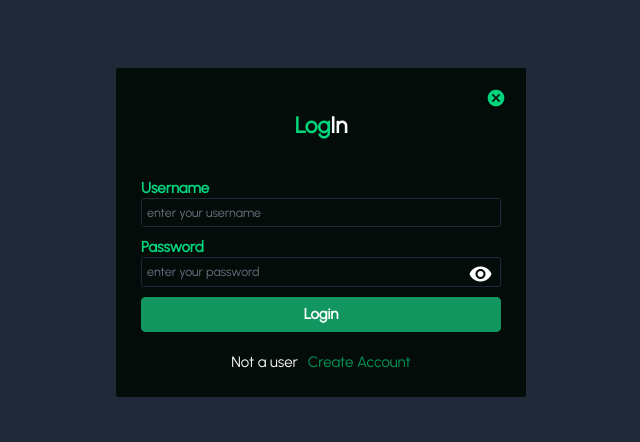
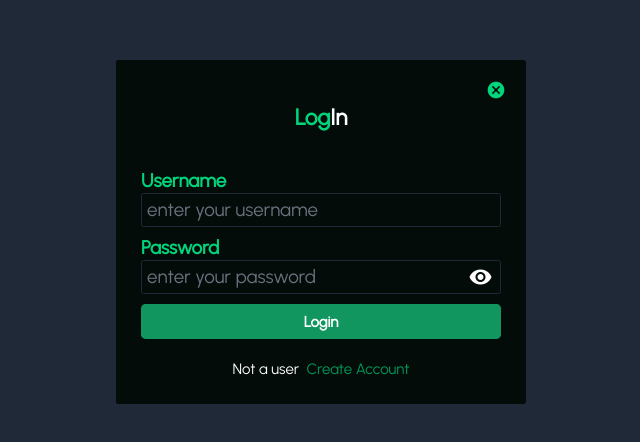
Before and after one commit to Realgreat01/chat-application-frontend, a Vue app: page /login in a window 1280 px wide. Shown: the part 168-610 px from the top of the page, without its empty margins (319-959 px from the left). Built offline with nearby package versions, Linux system fonts and the light colour scheme; no server answers; what vue-m-message would draw is missing.

Commit message:
adjusted height and width

```diff
--- a/package.json
+++ b/package.json
@@ -14,8 +14,8 @@
 		"jspdf": "^2.5.1",
 		"material-icons": "^1.13.2",
 		"pinia": "^2.0.28",
+		"prettier": "^2.8.4",
 		"pinia-plugin-persistedstate": "^3.1.0",
-		"prettier": "^2.8.4",
 		"prettier-plugin-organize-imports": "^3.2.2",
 		"prettier-plugin-tailwindcss": "^0.2.4",
 		"sass": "^1.58.3",
--- a/src/views/auth/LoginPage.vue
+++ b/src/views/auth/LoginPage.vue
@@ -14,7 +14,7 @@
 					Log<span class="text-white">In</span>
 				</h1>
 				<form
-					class="mx-auto mt-10 w-full p-2 text-2xl"
+					class="mx-auto mt-10 w-full p-2"
 					@submit.prevent="signIn">
 					<div
 						v-for="(credential, index) in userCredentials"
@@ -22,7 +22,7 @@
 						class="my-2">
 						<label
 							:for="credential.value"
-							class="mt-4 block font-bold capitalize text-brand">
+							class="mt-4 block text-3xl font-bold capitalize text-brand">
 							{{ credential.title }}
 						</label>
 						<div class="relative">
@@ -38,7 +38,7 @@
 										: ' border-gray-800'
 								"
 								v-model="userDetails[credential.value]"
-								class="relative block w-full rounded border bg-transparent p-2 text-xl placeholder:lowercase focus:border-brand focus:outline-none focus:ring-transparent" />
+								class="relative block w-full rounded border bg-transparent p-2 text-3xl placeholder:lowercase focus:border-brand focus:outline-none focus:ring-transparent" />
 							<div
 								v-if="credential.value === 'password'"
 								class="absolute top-2 right-3 mr-10 flex">
@@ -71,7 +71,7 @@
 							customClass="focus:scale-105"
 							loadingText="Signing In .." />
 					</div>
-					<div class="mx-auto mt-8 flex items-center justify-center gap-x-4">
+					<div class="mx-auto mt-8 flex items-center justify-center gap-x-3 text-2xl">
 						<p class="">Not a user</p>
 						<router-link :to="{name: 'register'}">
 							<p class="cursor-pointer text-brand text-opacity-70">
--- a/src/views/auth/registrationPage.vue
+++ b/src/views/auth/registrationPage.vue
@@ -22,11 +22,11 @@
 						class="relative">
 						<label
 							:for="field.title"
-							class="mt-4 block text-xl font-bold capitalize text-brand"
+							class="mt-6 block text-2xl font-bold capitalize text-brand"
 							>{{ field.title.replaceAll('_', ' ') }}</label
 						>
 						<input
-							class="relative block w-full rounded border bg-transparent p-2 text-xl placeholder:lowercase focus:border focus:border-brand focus:outline-none focus:ring-transparent"
+							class="relative block w-full rounded border bg-transparent p-2 text-2xl placeholder:lowercase focus:border focus:border-brand focus:outline-none focus:ring-transparent"
 							:type="field.type"
 							:style="serverError[field.title] ? 'border: 1px solid red' : ''"
 							:class="
@@ -59,7 +59,9 @@
 
 					<!-- Gender -->
 					<!-- Gender -->
-					<label class="mt-4 block text-xl font-bold capitalize text-brand">Gender</label>
+					<label class="mt-6 block text-3xl font-bold capitalize text-brand"
+						>Gender</label
+					>
 					<div
 						@click="showGender = !showGender"
 						:class="
@@ -67,8 +69,8 @@
 								? 'bg-red-600'
 								: 'bg-gray-900'
 						"
-						class="relative my-4 flex h-12 w-full cursor-pointer items-center justify-between rounded">
-						<h2 class="mx-2">Choose Your Gender</h2>
+						class="relative mb-2 flex h-12 w-full cursor-pointer items-center justify-between rounded">
+						<h2 class="mx-2 text-2xl">Choose Your Gender</h2>
 						<i
 							class="material-icons duration-500"
 							style="font-size: 34px"
@@ -97,20 +99,20 @@
 									class="hidden" />
 								<label
 									:for="gender"
-									class="my-2 flex w-full justify-between rounded bg-gray-800 p-2"
+									class="my-4 flex w-full justify-between rounded bg-gray-800 p-2"
 									:class="
 										UserCredentials.gender === gender
 											? 'bg-slate-100 text-brand-dark'
 											: ''
 									">
-									<span class="justify-self-start text-xl capitalize">{{
+									<span class="justify-self-start text-2xl capitalize">{{
 										gender
 									}}</span>
 									<span v-if="UserCredentials.gender === gender">
 										<input
 											type="checkbox"
 											name="skills"
-											class="mr-1 block h-6 w-6 rounded-full text-brand"
+											class="mr-1 block h-6 w-6 rounded-full text-2xl text-brand"
 											id=""
 											checked /></span
 								></label>
@@ -119,7 +121,7 @@
 					</div>
 					<!--  -->
 					<div
-						class="my-4 flex h-[3.5rem] w-full items-center justify-center rounded-lg bg-[#10965e] text-2xl font-bold hover:shadow-2xl hover:shadow-brand">
+						class="my-6 flex h-[3.5rem] w-full items-center justify-center rounded-lg bg-[#10965e] text-2xl font-bold hover:shadow-2xl hover:shadow-brand">
 						<ButtonComponent
 							text="Create Account"
 							type="submit"
@@ -127,7 +129,7 @@
 							customClass="focus:scale-105"
 							loadingText="Creating Account" />
 					</div>
-					<div class="my-4 flex items-center justify-center gap-x-5 text-[1.4rem]">
+					<div class="my-4 flex items-center justify-center gap-x-5 text-[1.5rem]">
 						<p class="mx-1 block cursor-pointer text-white">Already have an Account?</p>
 
 						<router-link :to="{name: 'login'}">
@@ -165,7 +167,6 @@ const forms = ref([
 ]);
 
 const RegisterUser = async () => {
-
 	if (UserCredentials.value.password === UserCredentials.value.confirm_password) {
 		try {
 			serverError.value = {};
```
